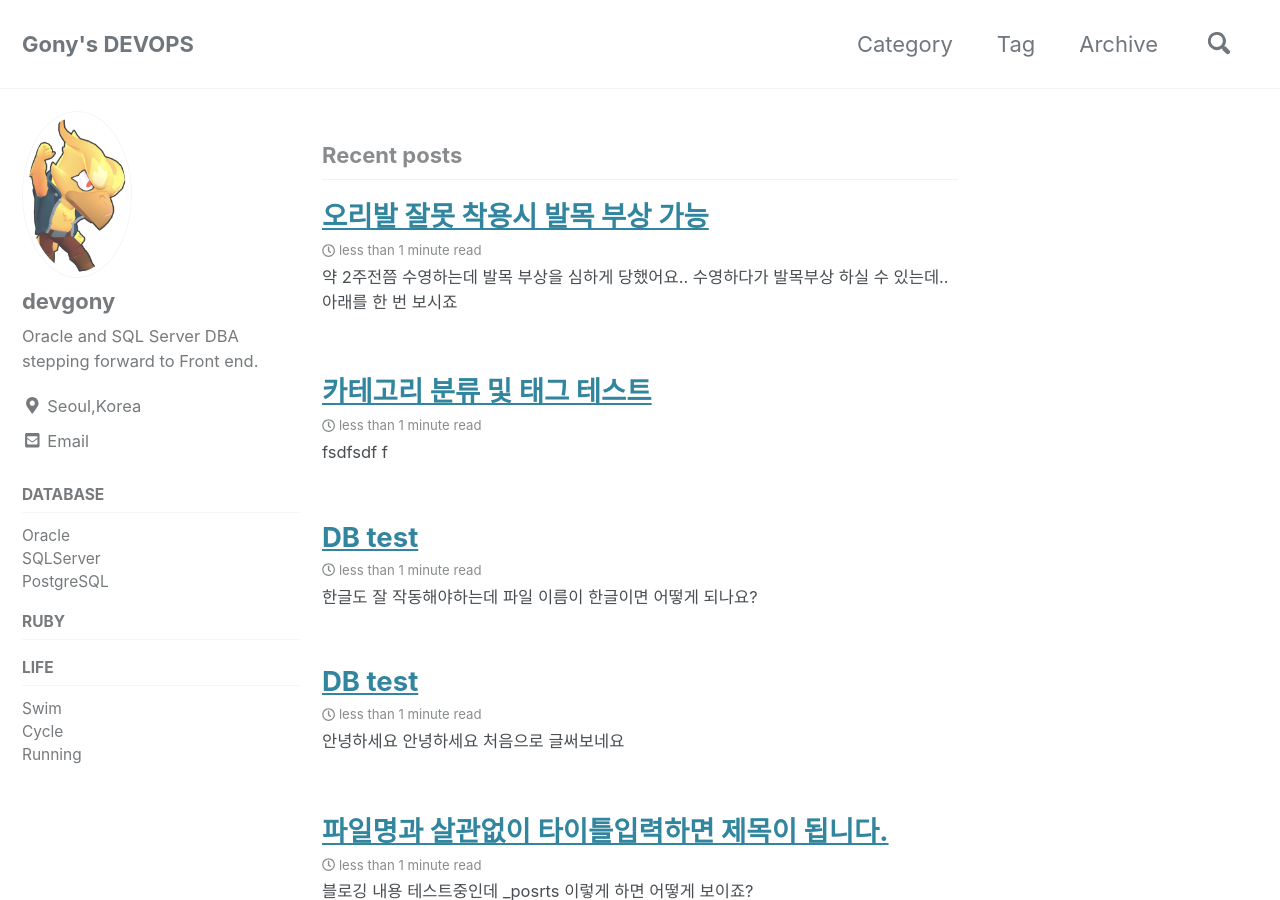
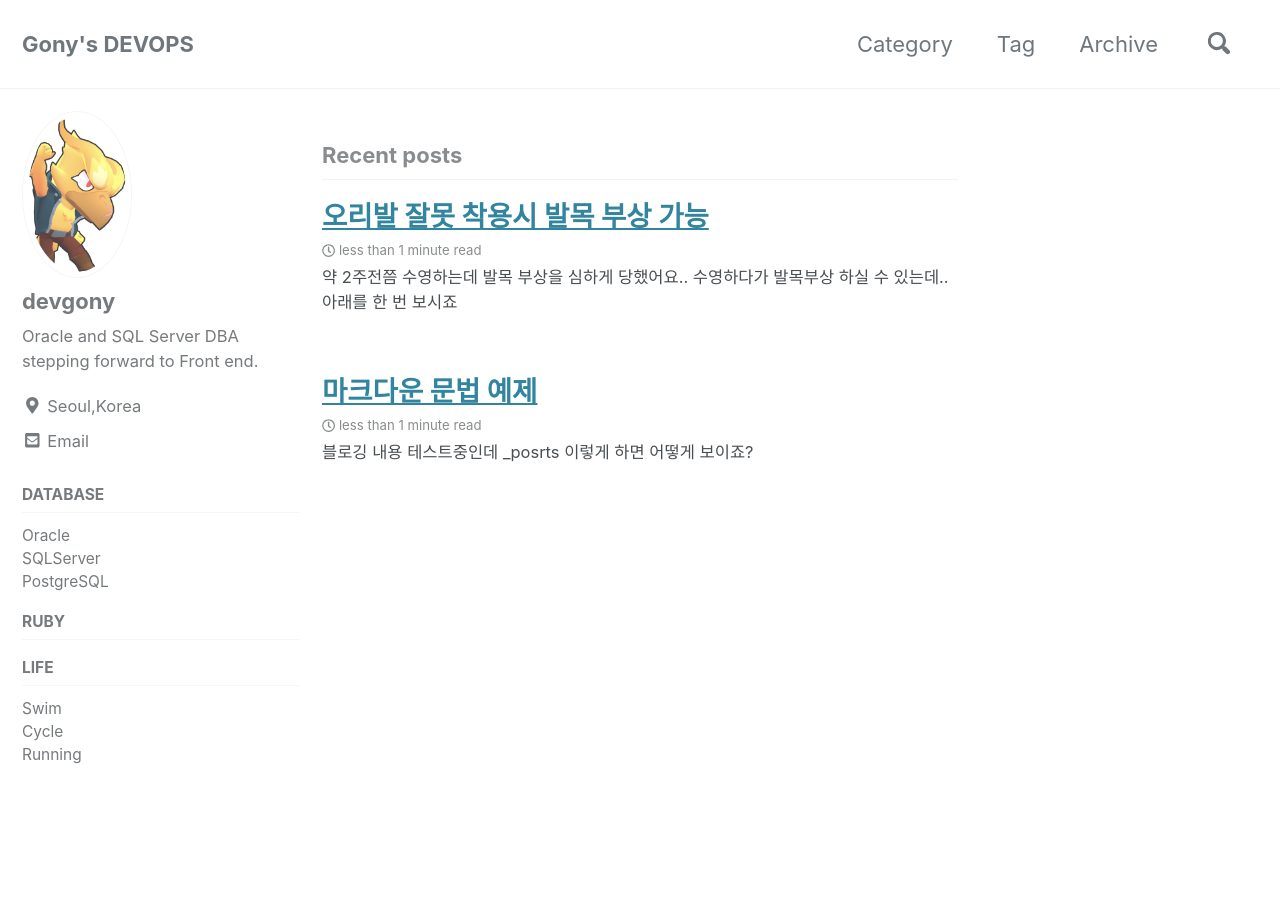
Before and after one commit to devgony/blog, a Jekyll site: the page built from index.html, in a window 1280 px wide and 900 px high. Built offline with Jekyll 4.4.1, drawn with Linux system fonts in a browser that asks for light colours; cached includes are drawn as plain includes; nearby versions of some CDN libraries; the list of posts is cut into pages by our own code; comment, search, counter and statistics services are not loaded.

Commit message:
Sat Jun  8 22:35:24 KST 2019

```diff
--- a/_data/navigation.yml
+++ b/_data/navigation.yml
@@ -19,7 +19,7 @@ main:
 
 docs:
   - title: "Database"
-    url: /categories/Database/
+    url: /categories/database/
     children:
       - title: "Oracle"
         url: /tags/oracle/
--- a/_posts/2019-06-07-first_posting.md
+++ /dev/null
@@ -1,7 +0,0 @@
----
-title: DB test
-categories: database
-tag: oracle
----
-# 안녕하세요
-## 안녕하세요 처음으로 글써보네요
--- a/_posts/2019-06-07-post_03.md
+++ b/_posts/2019-06-07-post_03.md
@@ -1,6 +1,5 @@
 ---
-title: "파일명과 살관없이 타이틀입력하면 제목이 됩니다."
-date: 2018-06-07
+title: "마크다운 문법 예제"
 categories: ruby
 ---
 블로깅 내용  테스트중인데 `_posrts` 이렇게 하면 어떻게 보이죠?
```
Also changed, not shown: _posts/2019-06-07-한글도 잘 동작하나요?.md (deleted, +0 -8 lines), _posts/2019-06-08-post_01.md (deleted, +0 -7 lines).
